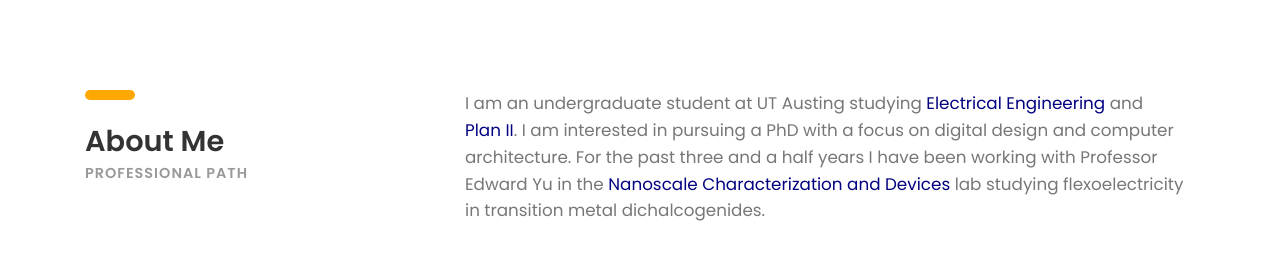
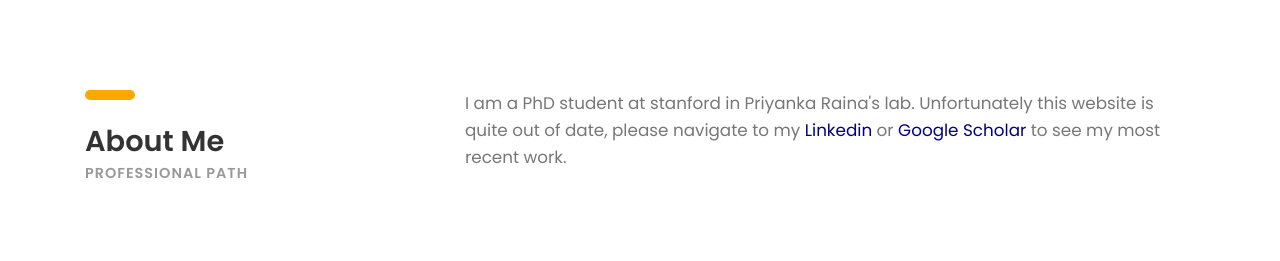
Before and after one commit to kalhankoul96/kalhankoul96.github.io, a plain HTML site: page index.html in a window 1280 px wide. Shown: the part 691-952 px from the top of the page. Drawn offline with Linux system fonts and the light colour scheme; files whose address does not match are found by name.

Commit message:
Update index.html

```diff
--- a/index.html
+++ b/index.html
@@ -68,7 +68,7 @@
 					</div>
 				</div><!-- col-sm-4 -->
 				<div class="col-sm-8">
-					<p class="margin-b-50">I am an undergraduate student at UT Austing studying <a class="font-blue" href = "http://www.ece.utexas.edu/"> Electrical Engineering</a> and <a class="font-blue" href = "https://liberalarts.utexas.edu/plan2/"> Plan II</a>. I am interested in pursuing a PhD with a focus on digital design and computer architecture. For the past three and a half years I have been working with Professor Edward Yu in the <a class="font-blue" href = "https://etylab.ece.utexas.edu/"> Nanoscale Characterization and Devices</a> lab studying flexoelectricity in transition metal dichalcogenides. </p>
+					<p class="margin-b-50">I am a PhD student at stanford in Priyanka Raina's lab. Unfortunately this website is quite out of date, please navigate to my <a class="font-blue" href = "https://www.linkedin.com/in/kalhan-koul-290b2487/"> Linkedin</a> or <a class="font-blue" href = "https://scholar.google.com/citations?user=X0kYwYkAAAAJ&hl=en&oi=ao"> Google Scholar</a> to see my most recent work. </p>
 
 				</div><!-- col-sm-8 -->
 			</div><!-- row -->
```
